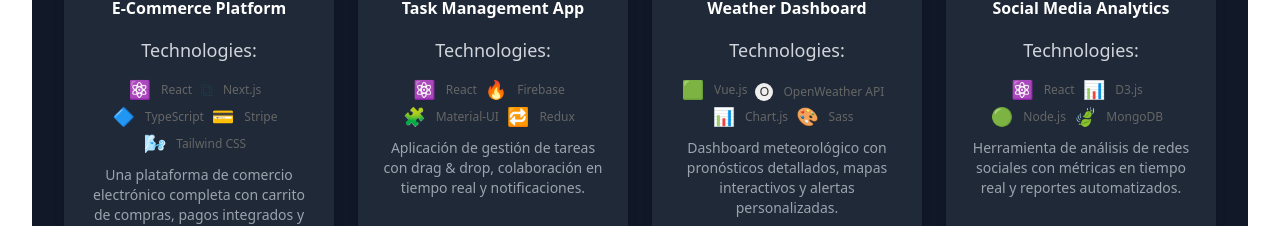
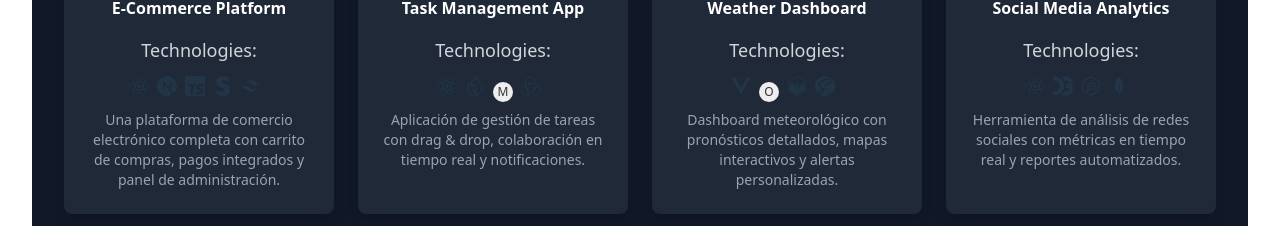
Before and after one commit to Lacmyr1101/portfolio-lacmyr, a React (Vite) app: page / in a window 1280 px wide. Shown: the part 372-598 px from the top of the page. Built offline with nearby package versions, Linux system fonts and the light colour scheme.

Commit message:
feat(ui): use react-icons and show only icons for technologies

```diff
--- a/src/ProjectsArea/project-item.tsx
+++ b/src/ProjectsArea/project-item.tsx
@@ -17,10 +17,24 @@ const ProjectItem = (project: Omit<Project, "id">) => {
         <h4 className="subtitle">Technologies:</h4>
         <div className="tech-list" aria-hidden={false}>
           {project.technologies.map((t) => (
-            <span key={t} className="tech-item" title={t} style={{marginRight:8, display:'inline-flex', alignItems:'center'}}>
-              <TechIcon tech={t} size={18} />
-              <span style={{fontSize:12, color:'#666', marginLeft:4}}>{t}</span>
-            </span>
+            <button
+              key={t}
+              type="button"
+              className="tech-item"
+              title={t}
+              aria-label={t}
+              style={{
+                marginRight: 8,
+                display: "inline-flex",
+                alignItems: "center",
+                background: "transparent",
+                border: "none",
+                padding: 0,
+                cursor: "pointer",
+              }}
+            >
+              <TechIcon tech={t} size={20} />
+            </button>
           ))}
         </div>
         <p className="description">{project.description}</p>
--- a/src/ProjectsArea/tech-icons.tsx
+++ b/src/ProjectsArea/tech-icons.tsx
@@ -1,69 +1,68 @@
-import React from "react";
+import { FaReact, FaNodeJs } from "react-icons/fa";
+import {
+  SiTypescript,
+  SiTailwindcss,
+  SiFirebase,
+  SiRedux,
+  SiVuedotjs,
+  SiMongodb,
+  SiPrisma,
+  SiPostgresql,
+  SiVercel,
+  SiExpo,
+  SiSupabase,
+  SiD3Dotjs,
+  SiSass,
+  SiStripe,
+  SiNextdotjs,
+  SiChartdotjs,
+} from "react-icons/si";
 
-// Devuelve un JSX con un "icono" para la tecnología dada.
-// Usamos emojis para evitar depender de librerías externas. Puedes cambiar a SVGs o react-icons más adelante.
-export default function TechIcon({ tech, size = 16 }: { tech: string; size?: number }) {
-  const commonStyle: React.CSSProperties = { fontSize: size, display: "inline-block", marginRight: 6 };
+// Mapea nombres / palabras clave a componentes de icono de react-icons.
+export default function TechIcon({ tech, size = 20 }: { tech: string; size?: number }) {
+  const key = tech.toLowerCase();
 
-  const key = tech.toLowerCase();
-  switch (true) {
-    case /react/.test(key):
-      return <span style={commonStyle} title={tech}>⚛️</span>;
-    case /next/.test(key):
-      return <span style={commonStyle} title={tech}>⧉</span>;
-    case /type(script)?/.test(key):
-      return <span style={commonStyle} title={tech}>🔷</span>;
-    case /stripe/.test(key):
-      return <span style={commonStyle} title={tech}>💳</span>;
-    case /tailwind/.test(key):
-      return <span style={commonStyle} title={tech}>🌬️</span>;
-    case /firebase/.test(key):
-      return <span style={commonStyle} title={tech}>🔥</span>;
-    case /material/.test(key) || /mui/.test(key):
-      return <span style={commonStyle} title={tech}>🧩</span>;
-    case /redux/.test(key):
-      return <span style={commonStyle} title={tech}>🔁</span>;
-    case /vue/.test(key):
-      return <span style={commonStyle} title={tech}>🟩</span>;
-    case /node/.test(key):
-      return <span style={commonStyle} title={tech}>🟢</span>;
-    case /mongo/.test(key) || /mongodb/.test(key):
-      return <span style={commonStyle} title={tech}>🍃</span>;
-    case /prisma/.test(key):
-      return <span style={commonStyle} title={tech}>🔷</span>;
-    case /postgres/.test(key) || /postgresql/.test(key):
-      return <span style={commonStyle} title={tech}>🐘</span>;
-    case /vercel/.test(key):
-      return <span style={commonStyle} title={tech}>⬛</span>;
-    case /expo/.test(key):
-      return <span style={commonStyle} title={tech}>📱</span>;
-    case /supabase/.test(key):
-      return <span style={commonStyle} title={tech}>🟦</span>;
-    case /d3/.test(key):
-    case /chart/.test(key):
-      return <span style={commonStyle} title={tech}>📊</span>;
-    case /sass/.test(key) || /scss/.test(key):
-      return <span style={commonStyle} title={tech}>🎨</span>;
-    default:
-      // Si no está mapeada, mostrar la primera letra en un círculo simple
-      return (
+  // mapping simple usando condiciones; puedes ampliarlo con más casos.
+  if (/react/.test(key)) return <FaReact size={size} title={tech} aria-label={tech} />;
+  if (/next/.test(key)) return <SiNextdotjs size={size} title={tech} aria-label={tech} />;
+  if (/type(script)?/.test(key)) return <SiTypescript size={size} title={tech} aria-label={tech} />;
+  if (/tailwind/.test(key)) return <SiTailwindcss size={size} title={tech} aria-label={tech} />;
+  if (/stripe/.test(key)) return <SiStripe size={size} title={tech} aria-label={tech} />;
+  if (/firebase/.test(key)) return <SiFirebase size={size} title={tech} aria-label={tech} />;
+  // material / mui: no hay icono específico en 'si' con nombre consistente; usar fallback
+  if (/redux/.test(key)) return <SiRedux size={size} title={tech} aria-label={tech} />;
+  if (/vue/.test(key)) return <SiVuedotjs size={size} title={tech} aria-label={tech} />;
+  if (/node/.test(key)) return <FaNodeJs size={size} title={tech} aria-label={tech} />;
+  if (/mongo/.test(key) || /mongodb/.test(key)) return <SiMongodb size={size} title={tech} aria-label={tech} />;
+  if (/prisma/.test(key)) return <SiPrisma size={size} title={tech} aria-label={tech} />;
+  if (/post(gres)?/.test(key)) return <SiPostgresql size={size} title={tech} aria-label={tech} />;
+  if (/vercel/.test(key)) return <SiVercel size={size} title={tech} aria-label={tech} />;
+  if (/expo/.test(key)) return <SiExpo size={size} title={tech} aria-label={tech} />;
+  if (/supabase/.test(key)) return <SiSupabase size={size} title={tech} aria-label={tech} />;
+  if (/d3/.test(key)) return <SiD3Dotjs size={size} title={tech} aria-label={tech} />;
+  if (/chart/.test(key)) return <SiChartdotjs size={size} title={tech} aria-label={tech} />;
+  if (/sass/.test(key) || /scss/.test(key)) return <SiSass size={size} title={tech} aria-label={tech} />;
+
+  // fallback: letra inicial en un círculo simple (sin dependencia externa)
+  const Circle = ({ label }: { label: string }) => (
     <span
       style={{
-            ...commonStyle,
+        display: "inline-flex",
+        alignItems: "center",
+        justifyContent: "center",
         width: size,
         height: size,
-            lineHeight: `${size}px`,
-            textAlign: "center",
         borderRadius: size,
         background: "#eee",
         color: "#333",
-            fontSize: size * 0.7,
-            display: "inline-block",
+        fontSize: size * 0.6,
       }}
       title={tech}
+      aria-label={tech}
     >
-          {tech[0]?.toUpperCase() || "?"}
+      {label}
     </span>
   );
+
+  return <Circle label={(tech[0] || "?").toUpperCase()} />;
 }
-}
```
Lines whose indentation alone changed are shown as unchanged.
